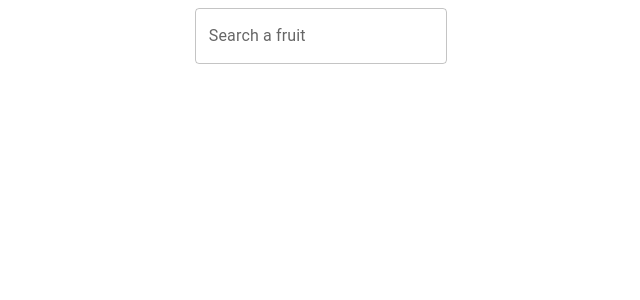
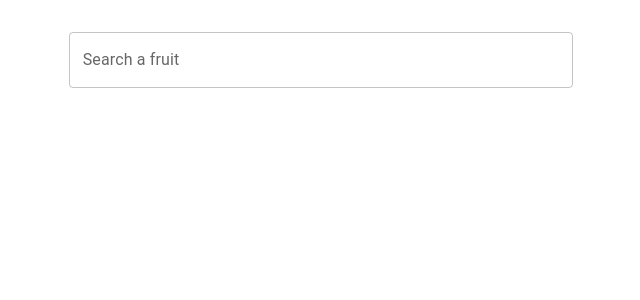
Before and after one commit to Sammiller03/FruityviceAPI, a React (Create React App) app in the folder fruityvice-frontend/fruityvice-frontend-app/: page / in a window 1280 px wide. Shown: the top 300 px of the page, without its empty margins (319-959 px from the left). Built offline with nearby package versions, Linux system fonts and the light colour scheme.

Commit message:
changed width of search bar

```diff
--- a/fruityvice-frontend/fruityvice-frontend-app/src/components/Fruit.js
+++ b/fruityvice-frontend/fruityvice-frontend-app/src/components/Fruit.js
@@ -3,15 +3,15 @@ import Box from '@mui/material/Box';
 import TextField from '@mui/material/TextField';
 
 export default function Fruit() {
+
   return (
     <Box
       component="form"
-      sx={{ '& > :not(style)': { m: 1, width: '25ch' } }}
+      sx={{ '& > :not(style)': { mt: 4, width: '50ch' } }}
       noValidate
       autoComplete="off"
     >
       <TextField id="outlined-basic" label="Search a fruit" variant="outlined" />
-
     </Box>
   );
 }
```
